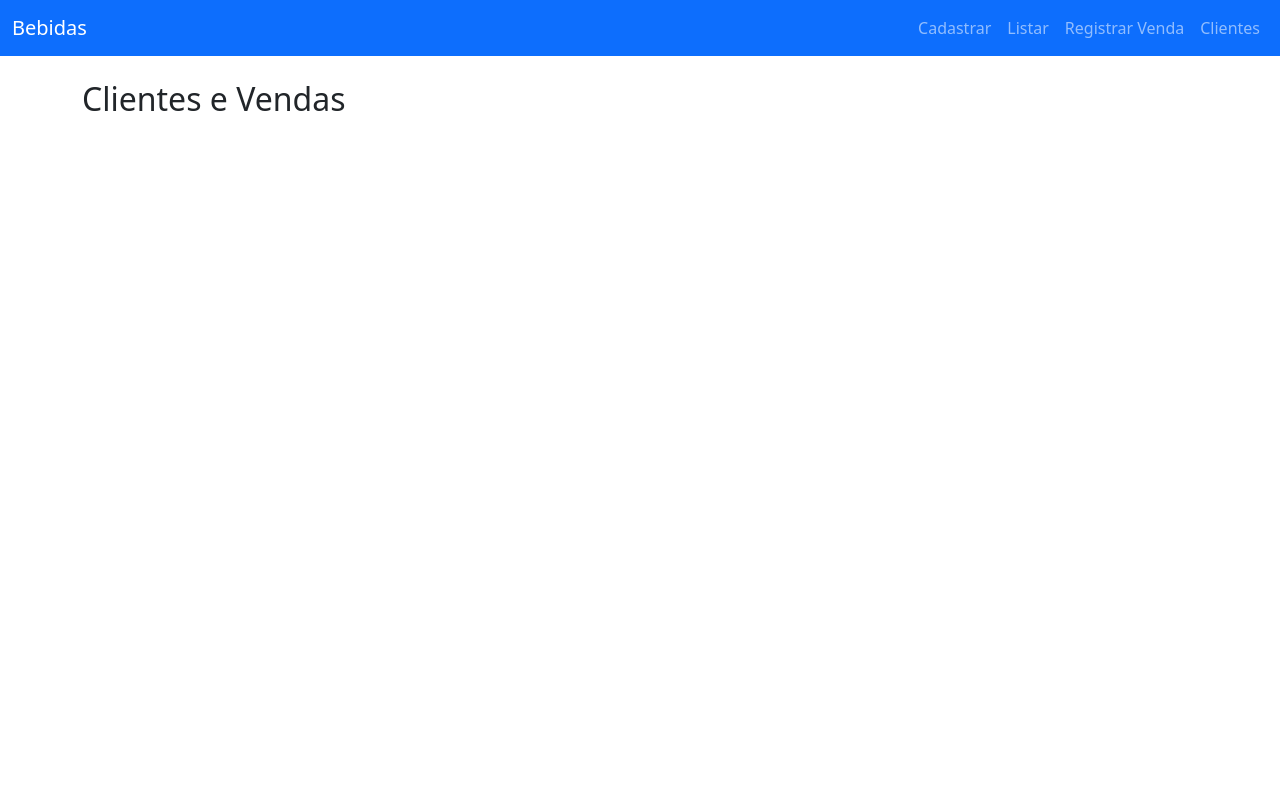
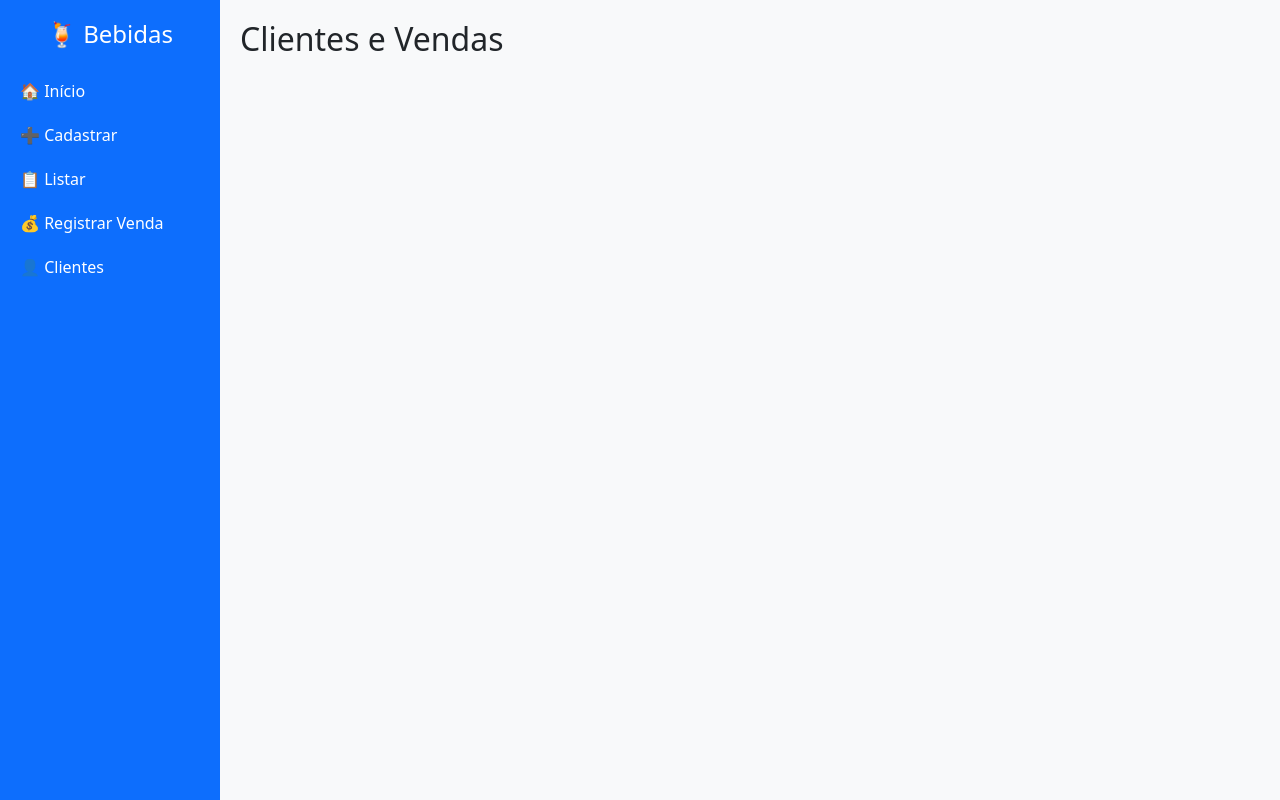
Before and after one commit to MarceloAugustoRamos/SiteCadBebidas, a Flask app: page /clientes in a window 1280 px wide. Run offline with Flask 3, Linux system fonts and the light colour scheme.

Commit message:
Base.html V.1.0

```diff
--- a/flask_bebidas/templates/base.html
+++ b/flask_bebidas/templates/base.html
@@ -4,21 +4,51 @@
   <meta charset="utf-8">
   <title>{% block title %}Sistema de Bebidas{% endblock %}</title>
   <link href="https://cdn.jsdelivr.net/npm/bootstrap@5.3.0/dist/css/bootstrap.min.css" rel="stylesheet">
+  <style>
+    body {
+      display: flex;
+      min-height: 100vh;
+      background-color: #f8f9fa;
+    }
+    .sidebar {
+      width: 220px;
+      background-color: #0d6efd;
+      color: white;
+      flex-shrink: 0;
+      padding: 20px 0;
+    }
+    .sidebar h4 {
+      text-align: center;
+      margin-bottom: 20px;
+    }
+    .sidebar a {
+      display: block;
+      color: white;
+      text-decoration: none;
+      padding: 10px 20px;
+      transition: background 0.2s;
+    }
+    .sidebar a:hover {
+      background-color: #0b5ed7;
+    }
+    .content {
+      flex-grow: 1;
+      padding: 20px;
+    }
+  </style>
 </head>
 <body>
-<nav class="navbar navbar-expand-lg navbar-dark bg-primary mb-4">
-  <div class="container-fluid">
-    <a class="navbar-brand" href="{{ url_for('index') }}">Bebidas</a>
-    <ul class="navbar-nav">
-      <li class="nav-item"><a class="nav-link" href="{{ url_for('cadastrar_bebida') }}">Cadastrar</a></li>
-      <li class="nav-item"><a class="nav-link" href="{{ url_for('listar_bebidas') }}">Listar</a></li>
-      <li class="nav-item"><a class="nav-link" href="{{ url_for('registrar_venda') }}">Registrar Venda</a></li>
-      <li class="nav-item"><a class="nav-link" href="{{ url_for('listar_clientes') }}">Clientes</a></li>
-    </ul>
+
+  <div class="sidebar">
+    <h4>🍹 Bebidas</h4>
+    <a href="{{ url_for('index') }}">🏠 Início</a>
+    <a href="{{ url_for('cadastrar_bebida') }}">➕ Cadastrar</a>
+    <a href="{{ url_for('listar_bebidas') }}">📋 Listar</a>
+    <a href="{{ url_for('registrar_venda') }}">💰 Registrar Venda</a>
+    <a href="{{ url_for('listar_clientes') }}">👤 Clientes</a>
   </div>
-</nav>
 
-<div class="container">
+  <div class="content">
     {% with messages = get_flashed_messages(with_categories=true) %}
       {% for category, msg in messages %}
         <div class="alert alert-{{category}}">{{msg}}</div>
@@ -27,5 +57,6 @@
 
     {% block content %}{% endblock %}
   </div>
+
 </body>
 </html>
```
Lines whose indentation alone changed are shown as unchanged.
